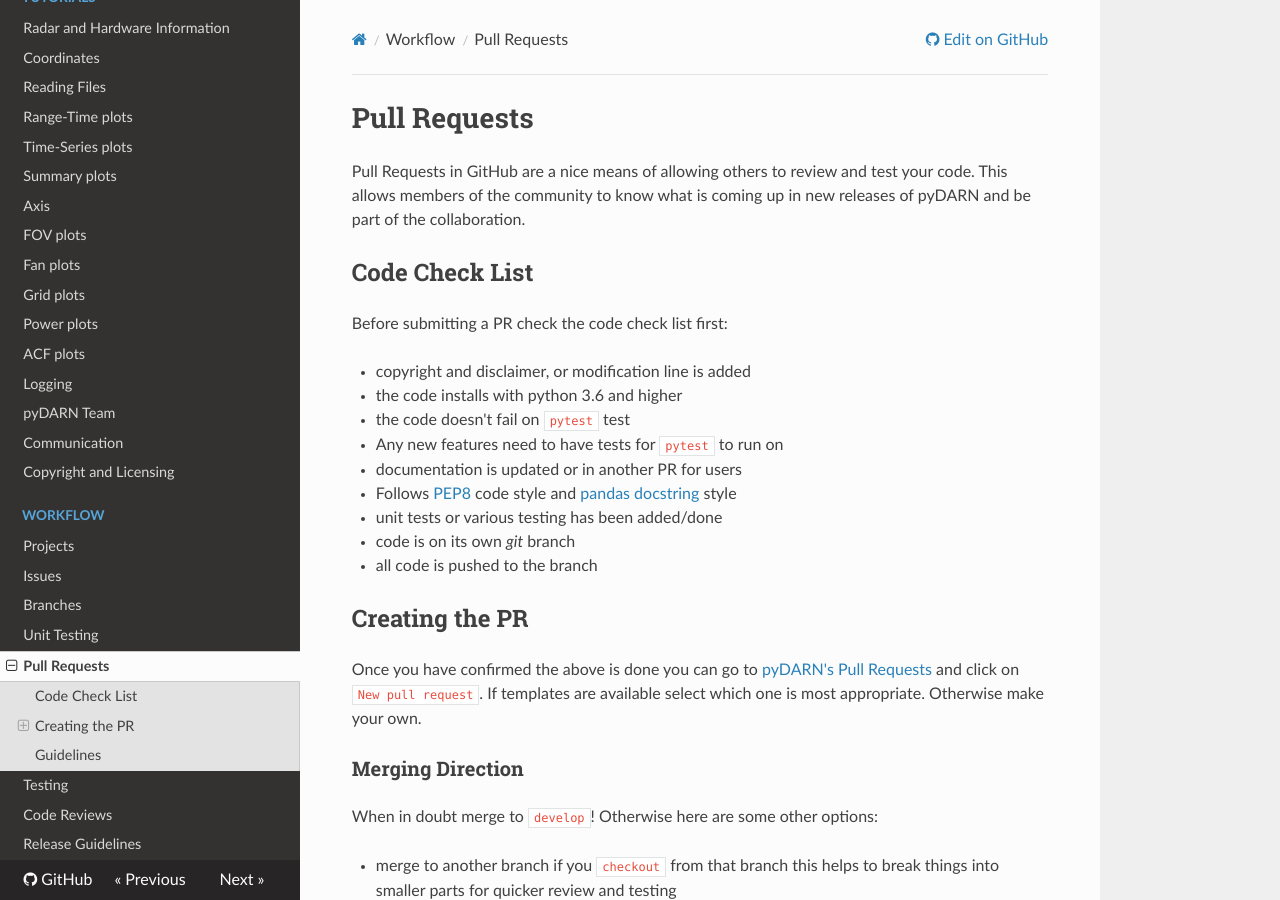
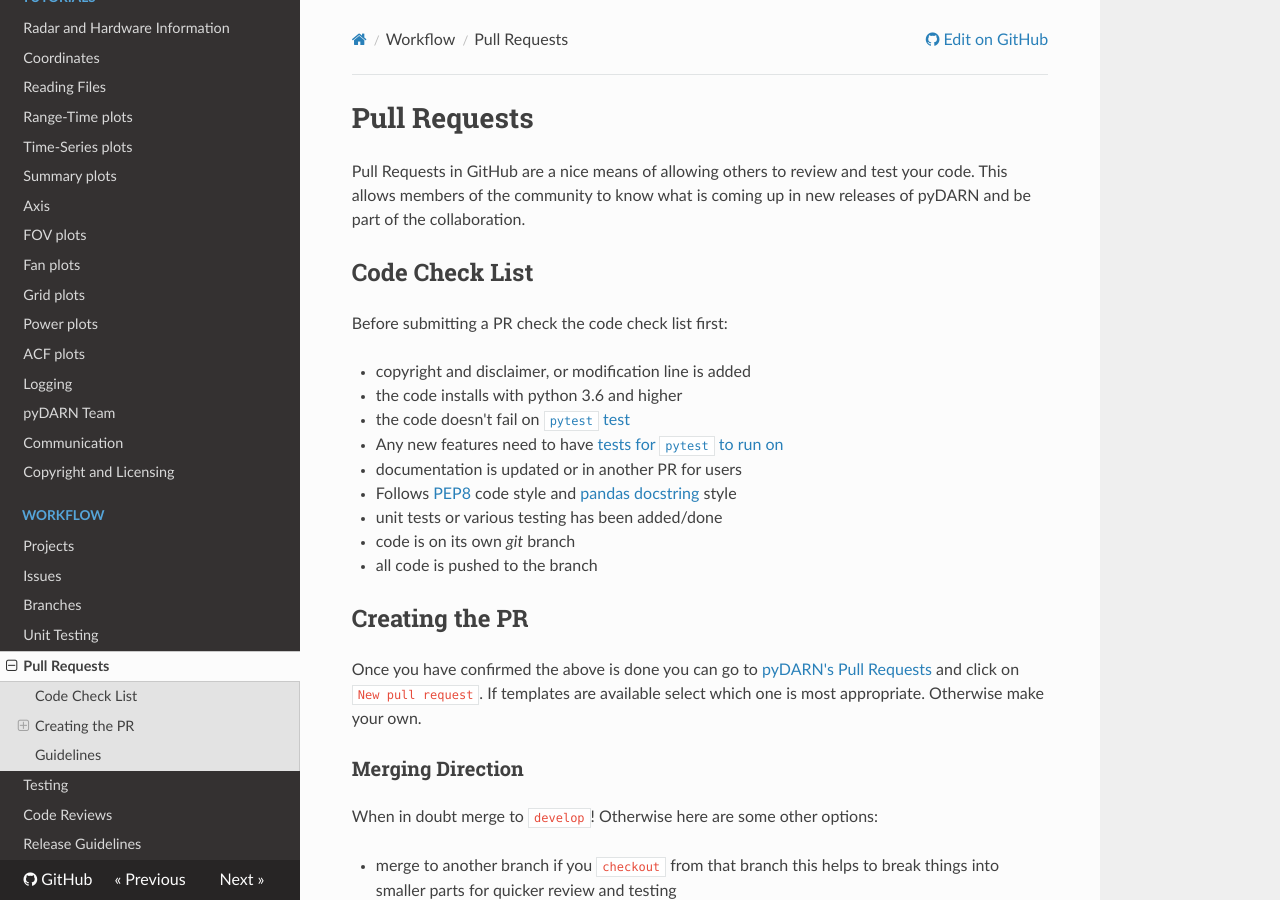
Before and after one commit to SuperDARN/pydarn, an MkDocs documentation site: the page built from docs/dev/PR.md, in a window 1280 px wide and 900 px high. Built offline with MkDocs 1.6.1, drawn with Linux system fonts in a browser that asks for light colours; nearby versions of some CDN libraries; part of the change alters nothing that is shown.

```diff
--- a/docs/dev/PR.md
+++ b/docs/dev/PR.md
@@ -24,8 +24,8 @@ Before submitting a PR check the code check list first:
 
 - copyright and disclaimer, or modification line is added
 - the code installs with python 3.6 and higher
-- the code doesn't fail on `pytest` test
-- Any new features need to have tests for `pytest` to run on
+- the code doesn't fail on [`pytest` test](pytest.md)
+- Any new features need to have [tests for `pytest` to run on](pytest.md)
 - documentation is updated or in another PR for users
 - Follows [PEP8](https://www.python.org/dev/peps/pep-0008/) code style and [pandas docstring](https://pandas.pydata.org/pandas-docs/stable/development/contributing_docstring.html) style
 - unit tests or various testing has been added/done
```
